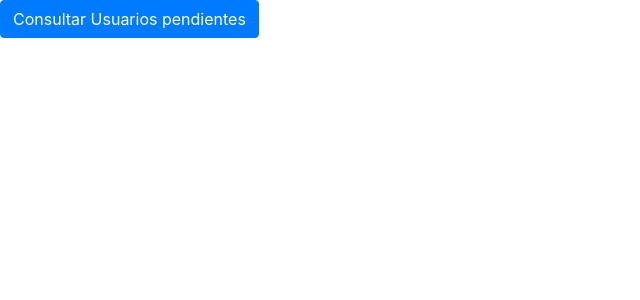
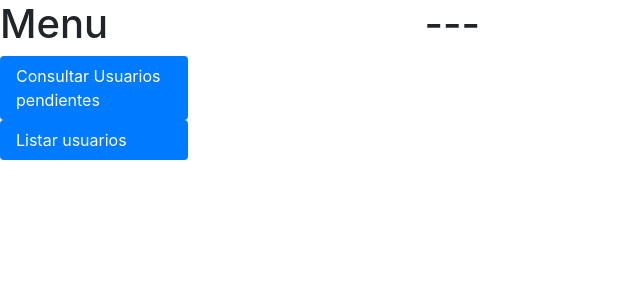
Before and after one commit to 0x1ef/seminario, a PHP site: template view/administrador.php in a window 1280 px wide. Shown: the part 116-416 px from the top of the page, without its empty margins (0-640 px from the left). Run offline with PHP 8.4, Linux system fonts and the light colour scheme; the template is opened without the code that fills it, so the values that code supplies are empty; the visitor is signed in with stand-in values (Sample User, id 1).

Commit message:
Se agrego la opcion listar usuarios
al menu del administrador

```diff
--- a/view/administrador.php
+++ b/view/administrador.php
@@ -7,8 +7,23 @@
 	}
 ?>
 <header><h1>Panel de administracion</h1></header>
-<main>
-	<p><a href="index.php?c=usuario&a=consultarUsuariop" class="btn btn-primary">Consultar Usuarios pendientes</a><p>
 
-</main>
-</html>
+<div>
+  <div class="row">
+    <div class="col-2">
+    	<h1>Menu</h1>
+    	<div>
+    		<nav class="nav nav-pills flex-column">
+  				<a class="nav-link btn-primary" href="index.php?c=usuario&a=consultarUsuariop" class="btn btn-primary">Consultar Usuarios pendientes</a>
+  				<a class="nav-link btn-primary" href="index.php?c=usuario&a=consultarUsuario">Listar usuarios</a>
+ 				 <a class="nav-link" href=""></a>
+			</nav>
+    	</div>
+    </div>
+    <div class="col-6">
+    	<div class="centrar">
+    		<h1>---</h1>
+        </div>
+    </div>
+  </div>
+</div>
```
